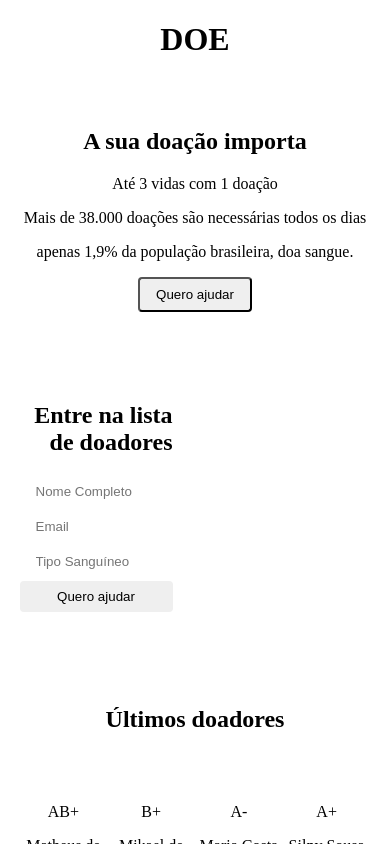
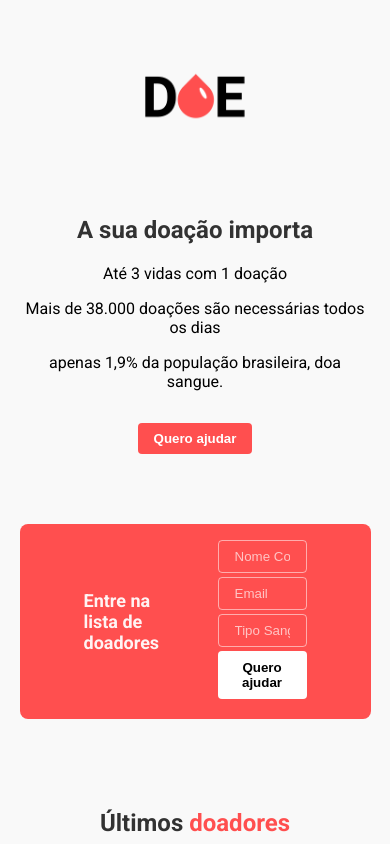
Before and after one commit to msalves008/Maratona_dev_3, a plain HTML site: page index.html in a window 390 px wide. Both pictures are taken after a click on the button "Quero ajudar". Shown: the top 844 px of the page. Drawn offline with Linux system fonts and the light colour scheme.

Commit message:
Front-End finalizado

```diff
--- a/index.html
+++ b/index.html
@@ -1,5 +1,5 @@
 <!DOCTYPE html>
-<html lang="">
+<html lang="en">
 <!--video 01:35:00-->
 
 <head>
@@ -15,7 +15,7 @@
 <body>
 
     <header>
-        <h1>DOE</h1>
+        <img class="logo" src="/Maratona_dev_3/logo.png" alt="DOE">
         <h2>A sua doação importa</h2>
         <p>Até 3 vidas com 1 doação</p>
         <p>Mais de 38.000 doações são necessárias todos os dias</p>
@@ -25,9 +25,9 @@
 
     </header>
 
-    <section class="form">
+    <section class="form hide">
+        <h2>Entre na lista de doadores</h2>
         <form action="/">
-            <h2>Entre na lista de doadores</h2>
             <input type="text" name="name" placeholder="Nome Completo">
             <input type="text" name="email" placeholder="Email">
             <input type="text" name="blood" placeholder="Tipo Sanguíneo">
@@ -37,7 +37,7 @@
     </section>
 
     <main>
-        <h2>Últimos doadores</h2>
+        <h2>Últimos <span>doadores</span></h2>
 
         <section class="donors">
             <div class="donor">
@@ -65,6 +65,7 @@
 
     <footer> Com ❤️ Matheus</footer>
 
+    <script src="/Maratona_dev_3/scripts.js"></script>
 </body>
 
 </html>
--- /dev/null
+++ b/scripts.js
@@ -0,0 +1,4 @@
+document.querySelector('header button').addEventListener('click', function(){
+    document.querySelector('.form').classList.toggle('hide')
+
+})
--- a/style.css
+++ b/style.css
@@ -1,65 +1,322 @@
-/* ALINHAMENTOS, ESPAÇAMENTOS LARGURAS E ALTURAS*/
-html, body{
-    margin: 0;
+/* Global */
+* {
+    box-sizing: border-box;
 }
 
-body{
+html,
+body {
+    margin: 0;
+
+}
+
+body {
     display: flex;
     flex-direction: column;
     height: 100vh;
+    font-family: 'Roboto', sans-serif;
+    background-color: #f9f9f9;
 }
 
-header button{
-padding:8px 16px ;
-border-radius: 4px ;
+h1,
+h2 {
+    color: #000000cc;
 }
 
-header, main, footer{
+/* Titulos */
+header h1,
+main h2 {
+    margin-bottom: 70px;
+}
+
+
+main h2 span {
+    color: #ff4f4f
+}
+
+.form h2 {
+    color: #ffffffee;
+    font-size: 18px;
+}
+
+/* Estrutura */
+header,
+main,
+footer {
     text-align: center;
 }
 
-.form{
+header,
+main,
+.form {
+    margin: 0 auto 70px;
+    width: 90%;
+    max-width: 500px;
+}
+
+/* Header */
+header button {
+    margin-top: 16px;
+    padding: 8px 16px;
+    border-radius: 4px;
+    border: none;
+    background-color: #ff4f4f;
+    color: #fff;
+    font-weight: bold;
+}
+
+.logo {
+    width: 120px;
+    margin: 70px 0;
+}
+
+/* Form*/
+section.form {
     display: grid;
     grid-template-columns: 1fr 1fr;
     grid-gap: 45px;
+    align-items: center;
+    background-color: #ff4f4f;
+    padding: 16px 64px;
+    border-radius: 8px;
+
 }
 
-form input, form button{
+form input,
+form button {
     width: 100%;
-
-    box-sizing: border-box;
-
     margin-bottom: 4px;
     padding: 8px 16px;
     border-radius: 4px;
+    border: 1px #ffffff88 solid;
+}
 
-    border: 1px;
+form input {
+    background-color: transparent;
+}
+
+form input::placeholder {
+    color: #ffffffaa;
+}
+
+form button {
+    font-weight: bold;
+}
+
+/* Main*/
+main .donors {
+    display: grid;
+    grid-template-columns: 1fr 1fr 1fr 1fr 1fr;
+}
+
+.blood {
+    color: #ff4f4f;
+    font-weight: bold;
+    font-size: 12px;
+    display: flex;
+    align-items: center;
+    position: relative;
+    justify-content: center;
 
 }
 
-header, .form, main{
-    margin: 0 auto 70px;
-    /*Limites dos elementos da pag. */
-    width: 90%;
-    max-width: 500px;
+.blood::before {
+    content: "";
+    background-color: #ff4f4f11;
+    width: 40px;
+    height: 40px;
+    position: absolute;
 
+    /*Create*/
+    border-radius: 50%;
+    border-top-right-radius: 0;
+    transform: rotate(-45deg);
 }
-header h1, main h2{
-    margin-bottom: 70px;
-}
-.form h2{
-    text-align: right;
+
+.donors p {
+    margin-top: 24px;
+    margin-bottom: 60px;
+    font-size: 14px;
 
 }
 
-.donors{
-    display: grid;
-    /*define o layout como grade de colunas, (1fr fala pro navegador dividir o espaço disponivel pela quantidade de itens )*/
-    grid-template-columns: 1fr 1fr 1fr 1fr;
+footer {
+    margin-top: auto;
+    padding: 16px;
+    border: 1px solid #eee;
 }
 
-footer{
+/* Function with js*/
+
+section.form {
+    transition:all 300ms;
+
+
+}
+section.form.hide {
+    opacity: 0;
+    visibility: hidden;
+    height: 0;
+    margin-top: -70px;
+}
+
+/* Global */
+* {
+    box-sizing: border-box;
+}
+
+html,
+body {
+    margin: 0;
+
+}
+
+body {
+    display: flex;
+    flex-direction: column;
+    height: 100vh;
+    font-family: 'Roboto', sans-serif;
+    background-color: #f9f9f9;
+}
+
+h1,
+h2 {
+    color: #000000cc;
+}
+
+/* Titles */
+header h1,
+main h2 {
+    margin-bottom: 70px;
+}
+
+
+main h2 span {
+    color: #ff4f4f
+}
+
+.form h2 {
+    color: #ffffffee;
+    font-size: 18px;
+}
+
+/* Structure */
+header,
+main,
+footer {
+    text-align: center;
+}
+
+header,
+main,
+.form {
+    margin: 0 auto 70px;
+    width: 90%;
+    max-width: 500px;
+}
+
+/* Header */
+header button {
+    margin-top: 16px;
+    padding: 8px 16px;
+    border-radius: 4px;
+    border: none;
+    background-color: #ff4f4f;
+    color: #fff;
+    font-weight: bold;
+}
+
+.logo {
+    width: 120px;
+    margin: 70px 0;
+}
+
+/* Form*/
+section.form {
+    display: grid;
+    grid-template-columns: 1fr 1fr;
+    grid-gap: 45px;
+    align-items: center;
+    background-color: #ff4f4f;
+    padding: 16px 64px;
+    border-radius: 8px;
+
+}
+
+form input,
+form button {
+    width: 100%;
+    margin-bottom: 4px;
+    padding: 8px 16px;
+    border-radius: 4px;
+    border: 1px #ffffff88 solid;
+}
+
+form input {
+    background-color: transparent;
+}
+
+form input::placeholder {
+    color: #ffffffaa;
+}
+
+form button {
+    font-weight: bold;
+    background-color: white;
+}
+
+/* Main*/
+main .donors {
+    display: grid;
+    grid-template-columns: 1fr 1fr 1fr 1fr 1fr;
+}
+
+.blood {
+    color: #ff4f4f;
+    font-weight: bold;
+    font-size: 12px;
+    display: flex;
+    align-items: center;
+    position: relative;
+    justify-content: center;
+
+}
+
+.blood::before {
+    content: "";
+    background-color: #ff4f4f11;
+    width: 40px;
+    height: 40px;
+    position: absolute;
+
+    /*Fazendo Gota*/
+    border-radius: 50%;
+    border-top-right-radius: 0;
+    transform: rotate(-45deg);
+}
+
+.donors p {
+    margin-top: 24px;
+    margin-bottom: 60px;
+    font-size: 14px;
+
+}
+
+footer {
     margin-top: auto;
-    padding-bottom: 16px;
-    border:  1px solid #eee;
+    padding: 16px;
+    border: 1px solid #eee;
 }
+
+/* funcionalidades JavaScript*/
+
+section.form {
+    transition:all 300ms;
+
+
+}
+section.form.hide {
+    opacity: 0;
+    visibility: hidden;
+    height: 0;
+    margin-top: -70px;
+}
```
Also changed, not shown: logo.png (added).
